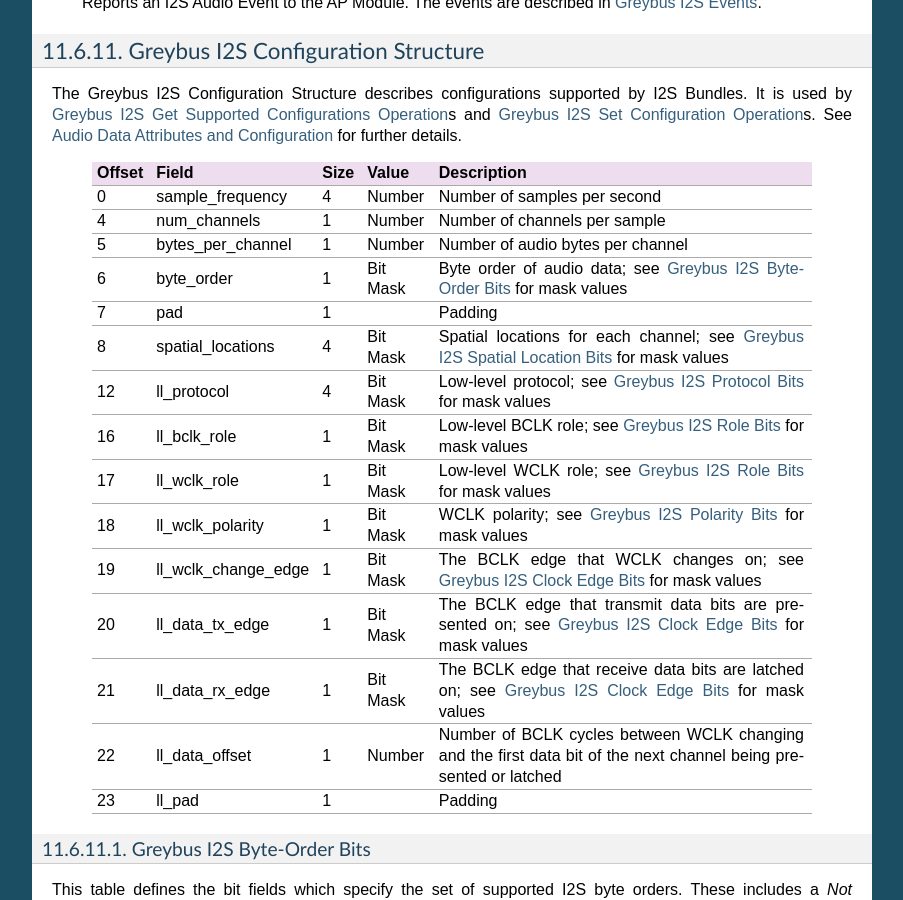
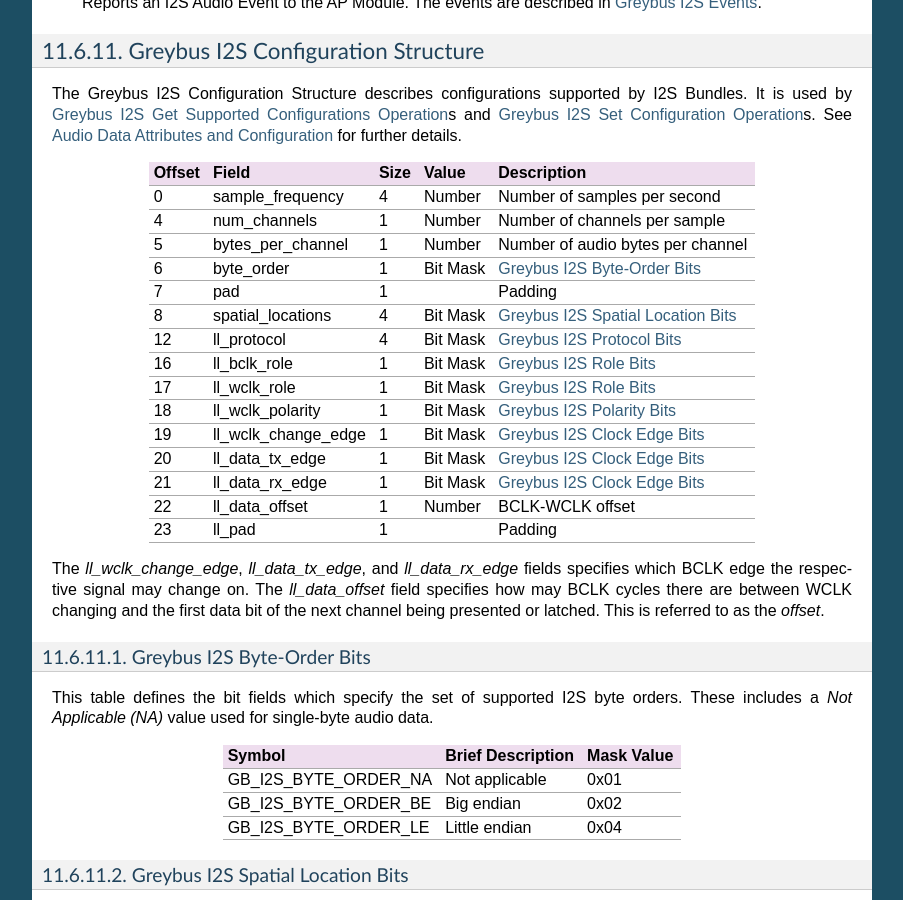
Before and after one commit to projectara/greybus-spec, a Sphinx documentation site: the page built from source/bridged_phy.rst, in a window 1280 px wide and 900 px high, scrolled down 30070 px. Shown: the whole window, without its empty margins (198-1101 px from the left). Built offline with Sphinx 7.4.7, drawn with Linux system fonts in a browser that asks for light colours; some of the changed text lies outside the part shown.

Commit message:
Bridged-PHY Spec: I2S: Reduce verbage in tables
Reduce the verbage in various tables so
each row in the table is only one line in
the document.  This also makes I2S tables
consistent with the rest of the document.

Signed-off-by: Mark A. Greer <mgreer@animalcreek.com>
Signed-off-by: Greg Kroah-Hartman <greg@kroah.com>

```diff
--- a/source/bridged_phy.rst
+++ b/source/bridged_phy.rst
@@ -2109,51 +2109,31 @@ See :ref:`i2s-audio-data-attributes` for further details.
     =======  ====================  =====  =========  ==============================
     Offset   Field                 Size   Value      Description
     =======  ====================  =====  =========  ==============================
-    0        sample_frequency      4      Number     Number of samples per second
-    4        num_channels          1      Number     Number of channels per sample
-    5        bytes_per_channel     1      Number     Number of audio bytes per channel
-    6        byte_order            1      Bit Mask   Byte order of audio data; see
-                                                     :ref:`i2s-byte-order-bits`
-                                                     for mask values
+    0        sample_frequency      4      Number     Number of samples per
+                                                     second
+    4        num_channels          1      Number     Number of channels per
+                                                     sample
+    5        bytes_per_channel     1      Number     Number of audio bytes per
+                                                     channel
+    6        byte_order            1      Bit Mask   :ref:`i2s-byte-order-bits`
     7        pad                   1                 Padding
-    8        spatial_locations     4      Bit Mask   Spatial locations for each
-                                                     channel;
-                                                     see
-                                                     :ref:`i2s-spatial-location-bits`
-                                                     for mask values
-    12       ll_protocol           4      Bit Mask   Low-level protocol; see
-                                                     :ref:`i2s-protocol-bits`
-                                                     for mask values
-    16       ll_bclk_role          1      Bit Mask   Low-level BCLK role;
-                                                     see :ref:`i2s-role-bits`
-                                                     for mask values
-    17       ll_wclk_role          1      Bit Mask   Low-level WCLK role;
-                                                     see :ref:`i2s-role-bits`
-                                                     for mask values
-    18       ll_wclk_polarity      1      Bit Mask   WCLK polarity;
-                                                     see :ref:`i2s-polarity-bits`
-                                                     for mask values
-    19       ll_wclk_change_edge   1      Bit Mask   The BCLK edge that WCLK
-                                                     changes on;
-                                                     see :ref:`i2s-clock-edge-bits`
-                                                     for mask values
-    20       ll_data_tx_edge       1      Bit Mask   The BCLK edge that transmit
-                                                     data bits are presented on;
-                                                     see :ref:`i2s-clock-edge-bits`
-                                                     for mask values
-    21       ll_data_rx_edge       1      Bit Mask   The BCLK edge that receive
-                                                     data bits are latched on;
-                                                     see :ref:`i2s-clock-edge-bits`
-                                                     for mask values
-    22       ll_data_offset        1      Number     Number of BCLK cycles
-                                                     between WCLK changing
-                                                     and the first data bit
-                                                     of the next channel
-                                                     being presented or latched
+    8        spatial_locations     4      Bit Mask   :ref:`i2s-spatial-location-bits`
+    12       ll_protocol           4      Bit Mask   :ref:`i2s-protocol-bits`
+    16       ll_bclk_role          1      Bit Mask   :ref:`i2s-role-bits`
+    17       ll_wclk_role          1      Bit Mask   :ref:`i2s-role-bits`
+    18       ll_wclk_polarity      1      Bit Mask   :ref:`i2s-polarity-bits`
+    19       ll_wclk_change_edge   1      Bit Mask   :ref:`i2s-clock-edge-bits`
+    20       ll_data_tx_edge       1      Bit Mask   :ref:`i2s-clock-edge-bits`
+    21       ll_data_rx_edge       1      Bit Mask   :ref:`i2s-clock-edge-bits`
+    22       ll_data_offset        1      Number     BCLK-WCLK offset
     23       ll_pad                1                 Padding
     =======  ====================  =====  =========  ==============================
 
-..  I can't make this table look right even when using a grid table.
+The `ll_wclk_change_edge`, `ll_data_tx_edge`, and `ll_data_rx_edge` fields
+specifies which BCLK edge the respective signal may change on.
+The `ll_data_offset` field specifies how may BCLK cycles there are between
+WCLK changing and the first data bit of the next channel being presented
+or latched.  This is referred to as the `offset`.
 
 .. _i2s-byte-order-bits:
 
@@ -2338,15 +2318,11 @@ I2S Get Supported Configurations Response.
     Offset       Field           Size    Value                            Description
     ===========  ==============  ======  ===============================  =======================================
     0            status          1       Number                           :ref:`greybus-protocol-error-codes`
-    1            config_count    1       Number, N                        Number of entries in `config` array
+    1            config_count    1       Number, N                        Entries in `config` array
     2            pad             2                                        Padding
-    4            config[1]       24      :ref:`i2s-configuration-struct`  Descriptor for first I2S Configuration;
-                                                                          see :ref:`i2s-configuration-struct`
-                                                                          for further details
+    4            config[1]       24      :ref:`i2s-configuration-struct`  First entry in `config` array
     ...          ...             24      :ref:`i2s-configuration-struct`  ...
-    4+24*(N-1)   config[N]       24      :ref:`i2s-configuration-struct`  Descriptor for Nth I2S Configuration;
-                                                                          see :ref:`i2s-configuration-struct`
-                                                                          for further details
+    4+24*(N-1)   config[N]       24      :ref:`i2s-configuration-struct`  Last entry in `config` array
     ===========  ==============  ======  ===============================  =======================================
 
 ..  I can't make this table look right.
@@ -2369,10 +2345,7 @@ selected in the bit mask fields.
     =======  ==============  ======  ===============================  ================================
     Offset   Field           Size    Value              Description
     =======  ==============  ======  ===============================  ================================
-    0        config          24      :ref:`i2s-configuration-struct`  The configuration values for the
-                                                                      I2S Bundle; see
-                                                                      :ref:`i2s-configuration-struct`
-                                                                      for further details
+    0        config          24      :ref:`i2s-configuration-struct`  Bundle's configuration values
     =======  ==============  ======  ===============================  ================================
 
 Greybus I2S Set Configuration Response
@@ -2577,10 +2550,7 @@ that has occurred on the sending controller.
     =======  ==============  ======  ==========      ===========================
     Offset   Field           Size    Value           Description
     =======  ==============  ======  ==========      ===========================
-    0        event           1       Number          The audio streaming event
-                                                     that occurred; see
-                                                     :ref:`i2s-audio-events` for
-                                                     event values
+    0        event           1       Number          :ref:`i2s-audio-events`
     =======  ==============  ======  ==========      ===========================
 
 .. _i2s-audio-events:
@@ -2684,10 +2652,9 @@ audio samples.
     =======  ==============  ======  ==========      ===========================
     Offset   Field           Size    Value           Description
     =======  ==============  ======  ==========      ===========================
-    0        sample_number   4       Number          Sample number for the first
-                                                     sample in this message
-    4        size            4       Number          Number of bytes in data
-                                                     field
+    0        sample_number   4       Number          Sample number of first
+                                                     sample in message
+    4        size            4       Number          Bytes in data field
     8        data            ...     Data            Audio data
     =======  ==============  ======  ==========      ===========================
 
```
Also changed, not shown: other parts of source/bridged_phy.rst (+2 -4 lines).
